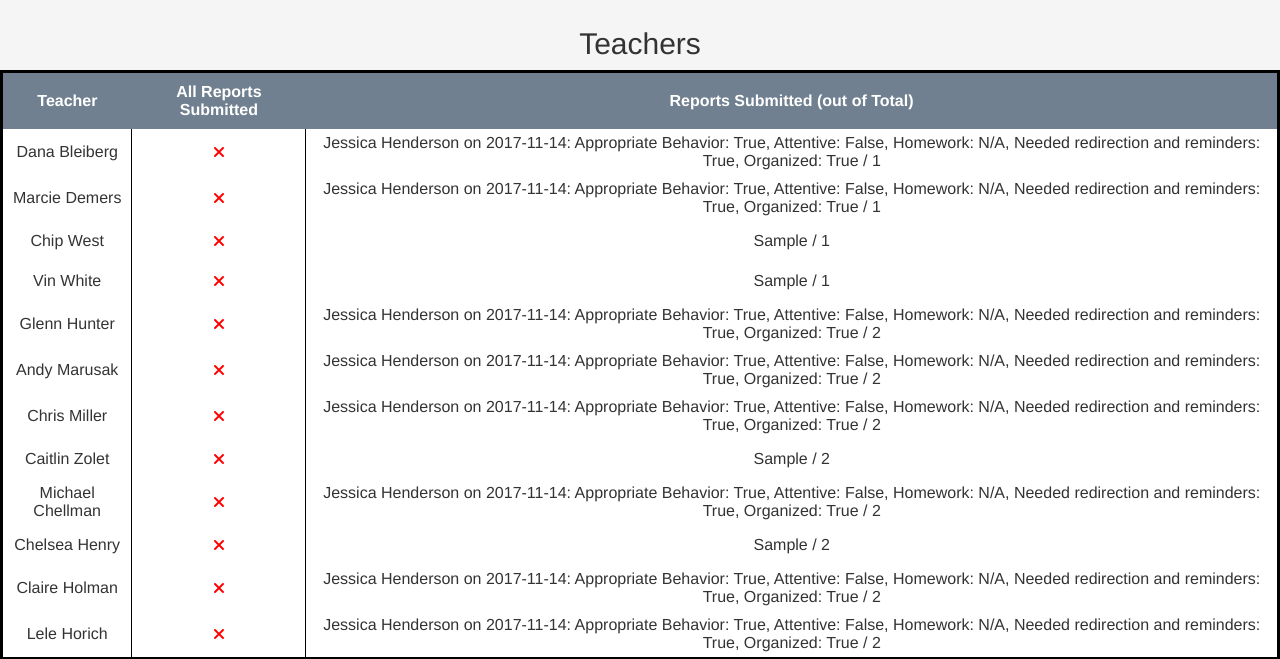
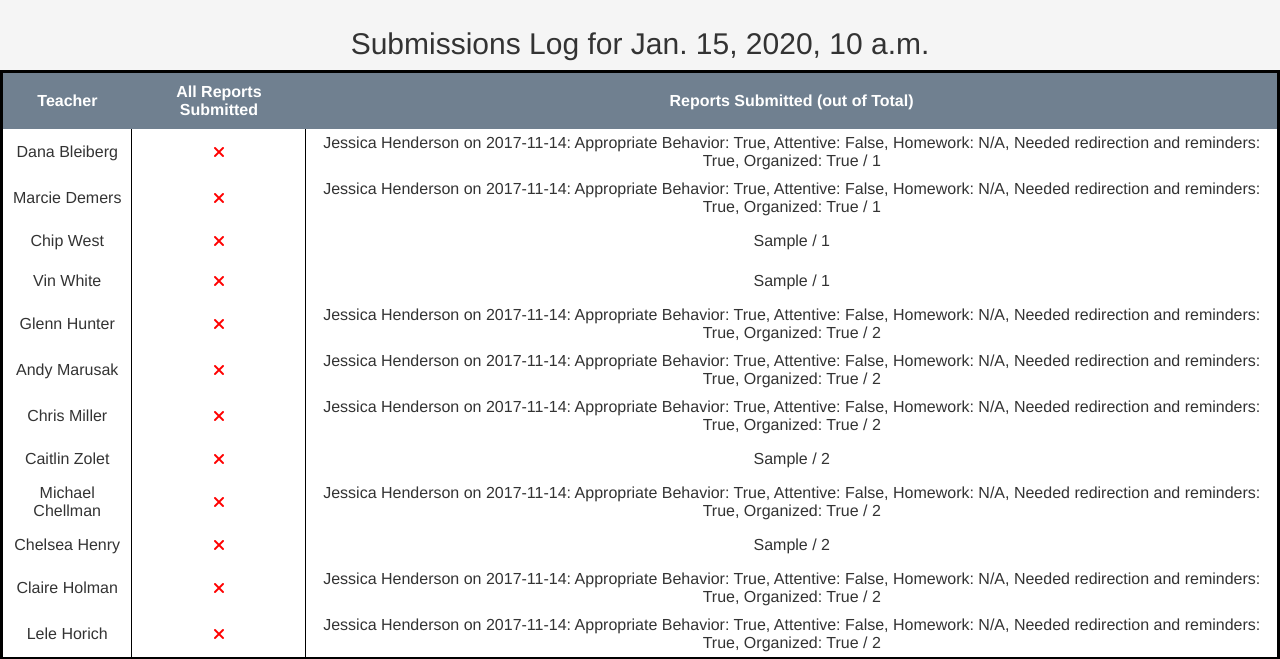
Before and after one commit to JoshuaOStafford/VanaLearning, a Django app: template templates/teacher_submissions.html in a window 1280 px wide. Shown: the part 53-712 px from the top of the page. Run offline with Django 3.2, Linux system fonts and the light colour scheme; data comes from the database, SQL or seed files in the repository; the template is opened without the code that fills it: values that come from a table or form of the project are taken from there, most other values are stand-ins (such as "Sample title", 1, 10 or a date in 2020); some libraries are stand-ins or nearby versions; some web fonts are replaced.

Commit message:
Past date functionality to teacher tracker

```diff
--- a/Reports/views.py
+++ b/Reports/views.py
@@ -185,4 +185,4 @@ def teacher_submissions_view(request):
                                                         '7a': a7, '7b': b7, '7c': c7, '7d': d7,'8a': a8, '8b': b8,
                                                         '8c': c8, '8d': d8, '6aDone': a6Done, '6bDone': b6Done, '6cDone': c6Done, '6dDone': d6Done,
                                                         '7aDone': a7Done, '7bDone': b7Done, '7cDone': c7Done, '7dDone': d7Done, '8aDone': a8Done, '8bDone': b8Done,
-                                                        '8cDone': c8Done, '8dDone': d8Done, })
+                                                        '8cDone': c8Done, '8dDone': d8Done, 'date': date})
--- a/templates/teacher_submissions.html
+++ b/templates/teacher_submissions.html
@@ -50,7 +50,7 @@ td{
 <body>
     <div align="center">
     <br><br><br>
-    <h2>Teachers</h2>
+    <h2>Submissions Log for {{ date }}</h2>
     <table>
     <tr>
         <th>
```
